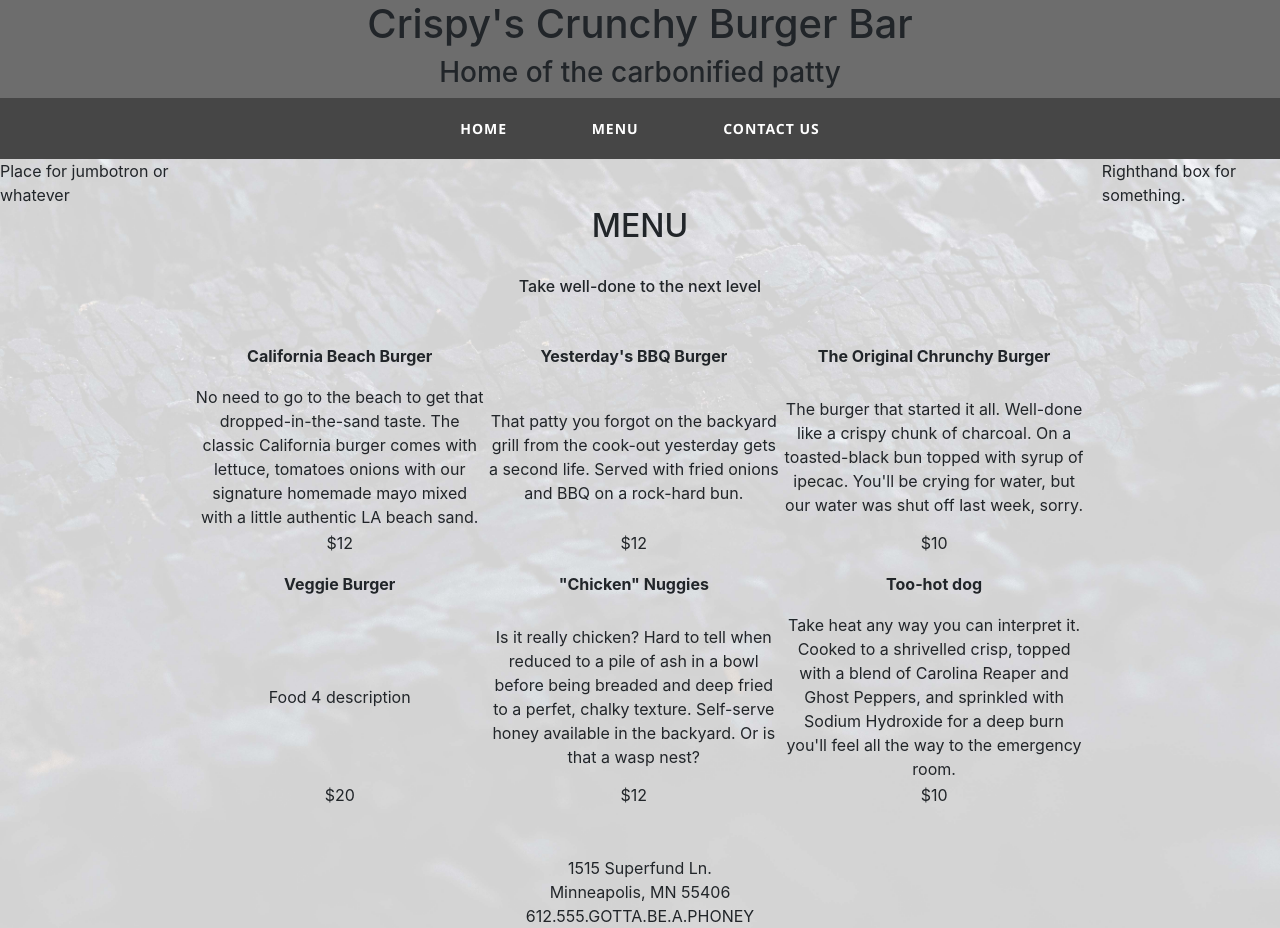
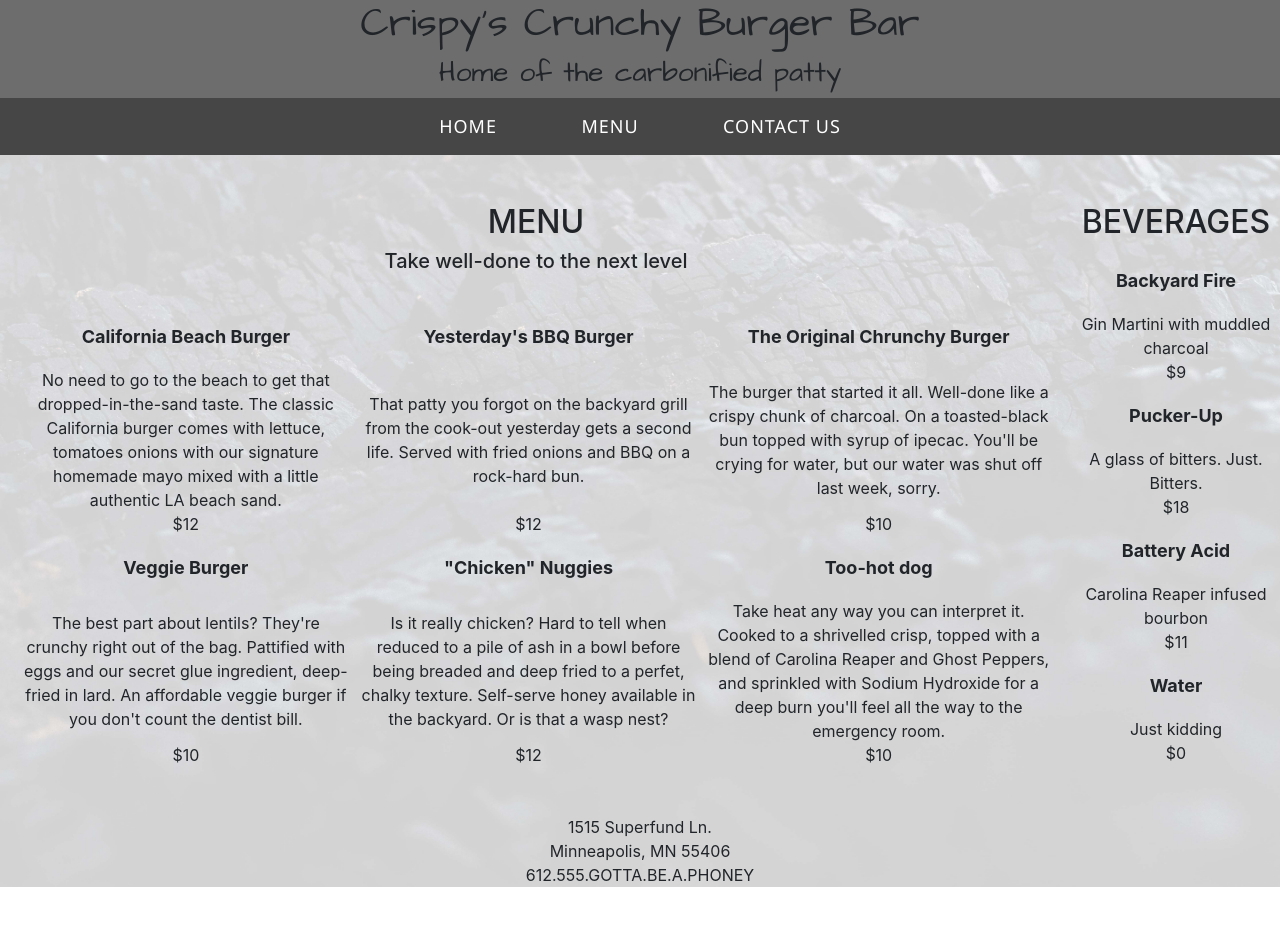
Before and after one commit to hinerron/Web-Development-Class, a plain HTML site: page Menu.html in a window 1280 px wide. After the commit the page ends 887 px from the top, so only its background shows below. Drawn offline with nearby package versions, Linux system fonts and the light colour scheme.

Commit message:
almost complete

```diff
--- a/Menu.html
+++ b/Menu.html
@@ -16,26 +16,44 @@
 
     <link rel="stylesheet" href="stylesheet.css">
 
+    <link href="https://fonts.googleapis.com/css2?family=Architects+Daughter&display=swap" rel="stylesheet">
+
     <title>Crispy Burger Menu</title>
     <style>
+        body {
+            align-items: flex-start;
+        }
         th {
             padding: 1em 2em 1em 2em;
             text-align: center;
-        };
+            justify-content: start;
+            font-size: 18px;
+        }
 
-        h2, h6 {
-            display: flex;
+        td {
+            align-items: flex-start;
+            justify-content: flex-start;
+            text-align: center;
+            padding: 0px 5px 0px 5px;
+        }
+
+        table {
             flex: 100%;
         }
 
         main {
+
             flex-direction: column;
             align-items: center;
-            justify-content: flex-start;
+
         }
 
-        #menu {
-            align-items: center;
+        aside {
+
+align-items: flex-start;
+padding:3em 0em 3em 0em;
+text-align: center;
+justify-content: center;
         }
 
     </style>
@@ -50,19 +68,21 @@
     </header>
 
     <nav>
-        <button>HOME</button>
-        <button>MENU</button>
-        <button>CONTACT US</button>
+        <a href="Index.html">
+            <button >HOME</button>
+        </a>
+        <a href="Menu.html">
+            <button>MENU</button>
+        </a>
+        <a href="ContactUs.html">
+            <button>CONTACT US</button>
+        </a>
     </nav>
-    <aside>
 
-        Place for jumbotron or whatever
-
-    </aside>
     <main>
 <h2 id:"Menu">MENU</h2>
-<br>
-<h6>Take well-done to the next level</h6>
+
+<h5>Take well-done to the next level</h5>
 <br>
         <table>
             <tr>
@@ -92,12 +112,12 @@
 
             </tr>
             <tr>
-                <td>Food 4 description</td>
+                <td>The best part about lentils?  They're crunchy right out of the bag.  Pattified with eggs and our secret glue ingredient, deep-fried in lard.  An affordable veggie burger if you don't count the dentist bill.</td>
                 <td>Is it really chicken?  Hard to tell when reduced to a pile of ash in a bowl before being breaded and deep fried to a perfet, chalky texture. Self-serve honey available in the backyard.  Or is that a wasp nest?</td>
                 <td>Take heat any way you can interpret it.  Cooked to a shrivelled crisp, topped with a blend of Carolina Reaper and Ghost Peppers, and sprinkled with Sodium Hydroxide for a deep burn you'll feel all the way to the emergency room.</td>
             </tr>
             <tr>
-                <td>$20</td>
+                <td>$10</td>
                 <td>$12</td>
                 <td>$10</td>
 
@@ -108,8 +128,49 @@
     </main>
 
     <aside>
+        <h2 id:"bevMenu">BEVERAGES</h2>
+        <table>
+            <tr>
+                <th>Backyard Fire</th>
+             </tr>
+            <tr>
+                <td>Gin Martini with muddled charcoal</td>
+             </tr>
+            <tr>
+                <td>$9</td>
+             </tr>
 
-        Righthand box for something.
+            <tr>
+                <th>Pucker-Up</th>
+             </tr>
+            <tr>
+               <td>A glass of bitters.  Just. Bitters.</td>
+             </tr>
+            <tr>
+                <td>$18</td>
+             </tr>
+
+             <tr>
+                <th>Battery Acid</th>
+             </tr>
+            <tr>
+               <td>Carolina Reaper infused bourbon</td>
+             </tr>
+            <tr>
+                <td>$11</td>
+             </tr>
+
+             <tr>
+                <th>Water</th>
+             </tr>
+            <tr>
+               <td>Just kidding</td>
+             </tr>
+            <tr>
+                <td>$0</td>
+             </tr>
+
+        </table>
     </aside>
 
     <footer>
@@ -117,6 +178,9 @@
         Minneapolis, MN 55406 <br>
         612.555.GOTTA.BE.A.PHONEY
     </footer>
+    <script src="js/jquery-3.3.1.min.js"></script>
+    <script src="js/popper.min.js"></script>
+    <script src="js/bootstrap.min.js"></script>
 </body>
 
 </html
--- a/styleSheet.css
+++ b/styleSheet.css
@@ -1,6 +1,12 @@
+header {
+    font-family: 'Architects Daughter', cursive;
+    background-color: #6d6d6d;
+}
+
 body {
 display: flex;
 flex-flow:wrap;
+align-items: center;
 background-image: url(images/CoalLandscape1.jpg);
 background-size: cover;
 
@@ -11,13 +17,12 @@ background-size: cover;
 button {
     background-color: #464646;
     border: #276499;
-    font-family: 'Segoe UI', Tahoma, Geneva, Verdana, sans-serif;
+    font-family:'Segoe UI', Tahoma, Geneva, Verdana, sans-serif;
     font-size: 20px;
     color: rgb(255, 255, 255);
     letter-spacing: 1px;
-    font-size: 14px;
-    font-weight: bold;
-    padding: 20px 40px 20px 40px;
+    font-size: 18px;
+    padding: 15px 40px 15px 40px;
     line-height: 1.5;
     text-decoration: none
 }
@@ -28,13 +33,26 @@ nav, header, footer {
 
 }
 
-header {
-    background-color: #6d6d6d;
-}
 
 nav {
     background-color: #464646;
 }
+
+button:hover {
+    background-color: #d4d4d4 ;
+    color: #000000;
+    font-weight: bold;
+}
+
+button:active {
+    background-color: #ceb4b4 ;
+    color: #bd0000;
+    font-weight:bold;
+}
+
+button:visited {
+    color: rgb(214, 8, 8);
+  }
 
 main {
 display: flex;
@@ -43,7 +61,8 @@ justify-content: center;
 align-items: flex-start;
 padding:3em 1em 3em 1em;
 text-align: center;
-  min-height: 70vh;
+  min-height: 80vh;
+
 
 
 
```
Also changed, not shown: Contact.html (deleted, +0 -33 lines), ContactUs.html (+48 -9 lines), Index.html (+92 -9 lines).
